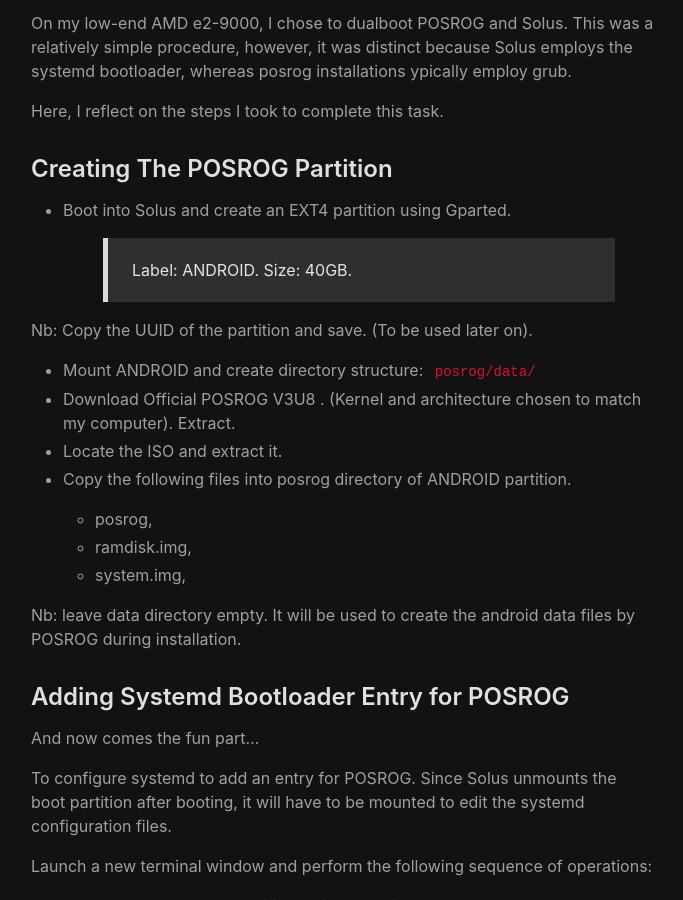
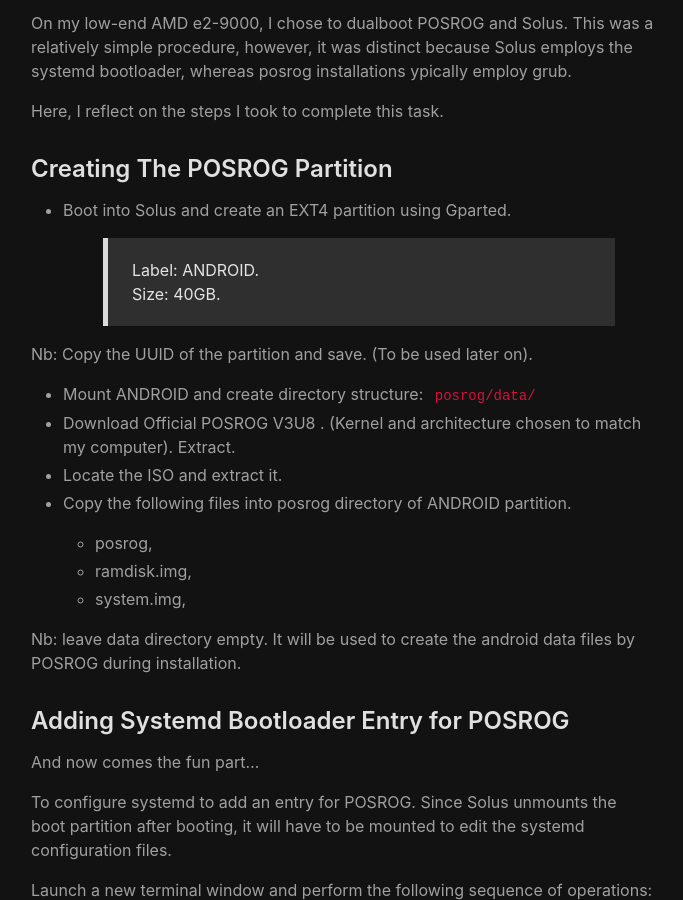
Before and after one commit to f-atisai/f-atisai.github.io, a Jekyll site: the page built from _posts/2022-12-21-posrog-install.md, in a window 1280 px wide and 900 px high, scrolled down 728 px. Shown: the whole window, without its empty margins (297-980 px from the left). Built offline with Jekyll 4.4.1, drawn with Linux system fonts in a browser that asks for light colours.

Commit message:
doc: edit post posrog-install

```diff
--- a/_posts/2022-12-21-posrog-install.md
+++ b/_posts/2022-12-21-posrog-install.md
@@ -18,7 +18,8 @@ Here, I reflect on the steps I took to complete this task.
 ### Creating The POSROG Partition
 
 - Boot into Solus and create an EXT4 partition using Gparted.
-  > Label: ANDROID. Size: 40GB.
+  > Label: ANDROID.
+  > Size: 40GB.
 
 Nb: Copy the UUID of the partition and save. (To be used later on).
 
```
